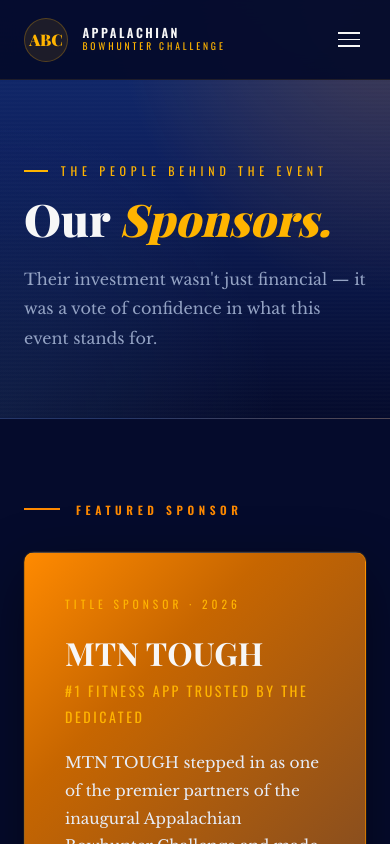
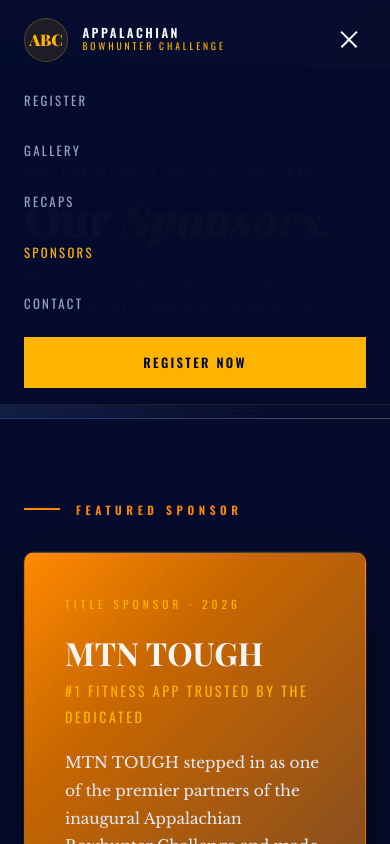
Before and after one commit to Hameed-ABC/appalachianbowhunterchallenge.com, a plain HTML site: page sponsors.html in a window 390 px wide. Both pictures are taken after a click on the button "Toggle menu". Shown: the top 844 px of the page. Drawn offline with nearby package versions, Linux system fonts and the light colour scheme; a web font is replaced by a local one.

Commit message:
Update sponsors.html

```diff
--- a/sponsors.html
+++ b/sponsors.html
@@ -129,6 +129,8 @@
     .reveal{opacity:0;transform:translateY(18px);transition:opacity 0.7s ease,transform 0.7s ease;}
     .reveal.visible{opacity:1;transform:translateY(0);}
 
+
+
     /* MOBILE NAV */
     .nav-mobile-toggle{display:none;background:none;border:none;cursor:pointer;padding:0.4rem;flex-direction:column;gap:5px;z-index:101;}
     .nav-mobile-toggle span{display:block;width:22px;height:1.5px;background:var(--cream);transition:transform 0.3s,opacity 0.3s;}
@@ -143,7 +145,6 @@
       .nav-links a{display:block;padding:0.85rem clamp(1.5rem,5vw,4rem);border-radius:0;font-size:0.8rem;}
       .nav-cta{margin:0.5rem clamp(1.5rem,5vw,4rem) 0 !important;display:block;text-align:center;padding:0.85rem!important;}
     }
-
   </style>
 </head>
 <body>
@@ -154,6 +155,7 @@
       <div class="nav-wordmark">Appalachian<span>Bowhunter Challenge</span></div>
     </a>
     <ul class="nav-links">
+      <li><a href="register.html">Register</a></li>
       <li><a href="gallery.html">Gallery</a></li>
       <li><a href="blog.html">Recaps</a></li>
       <li><a href="sponsors.html" class="active">Sponsors</a></li>
@@ -294,5 +296,22 @@
     const io=new IntersectionObserver(entries=>{entries.forEach(e=>{if(e.isIntersecting){e.target.classList.add('visible');io.unobserve(e.target);}});},{threshold:0.06});
     document.querySelectorAll('.reveal').forEach(el=>io.observe(el));
   </script>
+  <script>
+    // Mobile nav
+    const toggle = document.getElementById('mobileToggle');
+    const navLinks = document.querySelector('.nav-links');
+    if (toggle && navLinks) {
+      toggle.addEventListener('click', () => {
+        toggle.classList.toggle('open');
+        navLinks.classList.toggle('open');
+      });
+      navLinks.querySelectorAll('a').forEach(a => {
+        a.addEventListener('click', () => {
+          toggle.classList.remove('open');
+          navLinks.classList.remove('open');
+        });
+      });
+    }
+  </script>
 </body>
 </html>
```
